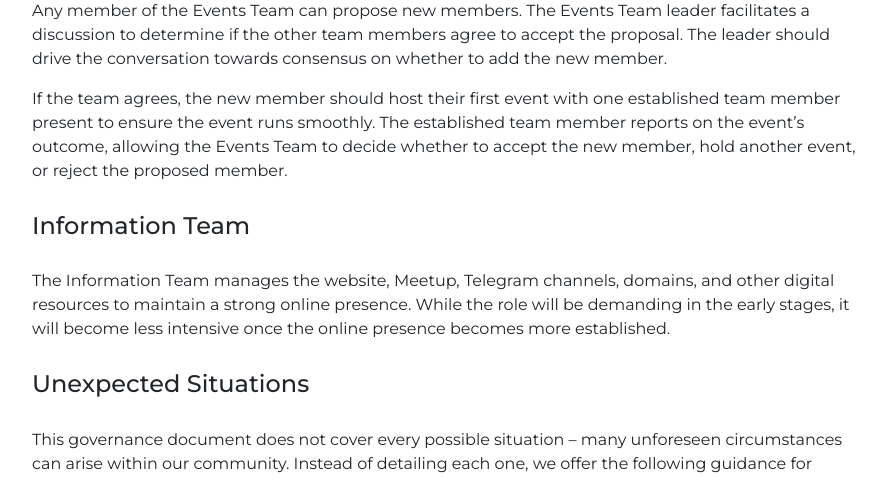
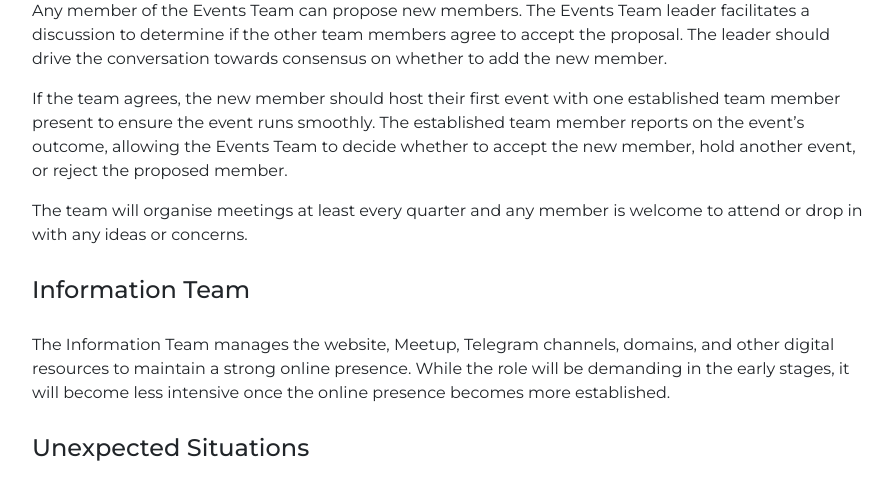
Before and after one commit to mayhem/cosypolyamory.org, a Flask app: page /governance in a window 1280 px wide. Shown: the part 1485-1964 px from the top of the page, without its empty margins (146-1039 px from the left). Run offline with Flask 3, Linux system fonts and the light colour scheme; some libraries are stand-ins or nearby versions.

Commit message:
Add note about meetings

```diff
--- a/templates/governance.html
+++ b/templates/governance.html
@@ -72,6 +72,10 @@
                     If the team agrees, the new member should host their first event with one established team member present to ensure the event runs smoothly. The established team member reports on the event’s outcome, allowing the Events Team to decide whether to accept the new member, hold another event, or reject the proposed member.
                 </p>
 
+                <p>
+                    The team will organise meetings at least every quarter and any member is welcome to attend or drop in with any ideas or concerns.
+                </p>
+
                 <h4>Information Team</h4>
 
                 <p>
```
